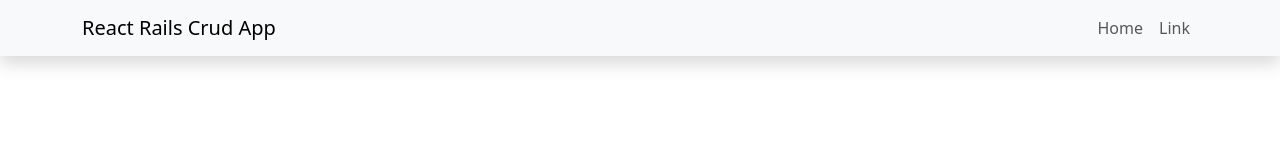
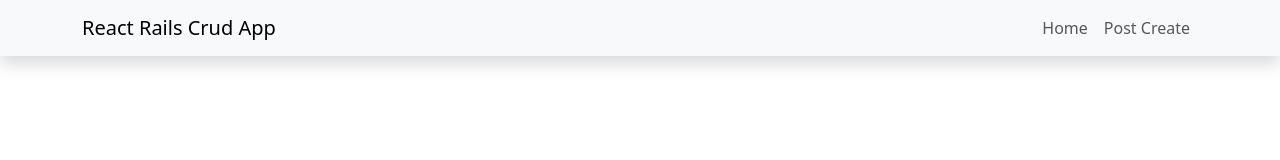
Before and after one commit to shim369/React-TypeScript-Rails-Crud-App-Frontend, a React (Create React App) app: page / in a window 1280 px wide. Shown: the top 160 px of the page. Built offline with nearby package versions, Linux system fonts and the light colour scheme; no server answers.

Commit message:
update Navs

```diff
--- a/src/components/Navs.tsx
+++ b/src/components/Navs.tsx
@@ -12,7 +12,7 @@
         <Navbar.Collapse id="basic-navbar-nav">
           <Nav className="ms-auto">
             <Nav.Link href="/">Home</Nav.Link>
-            <Nav.Link href="/">Link</Nav.Link>
+            <Nav.Link href="/posts/create">Post Create</Nav.Link>
           </Nav>
         </Navbar.Collapse>
       </Container>
```
